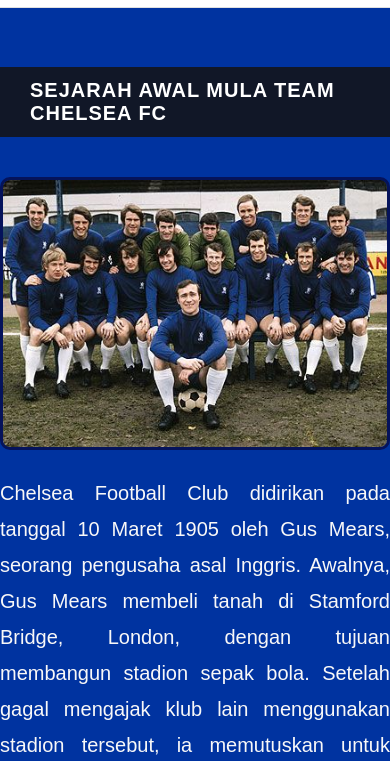
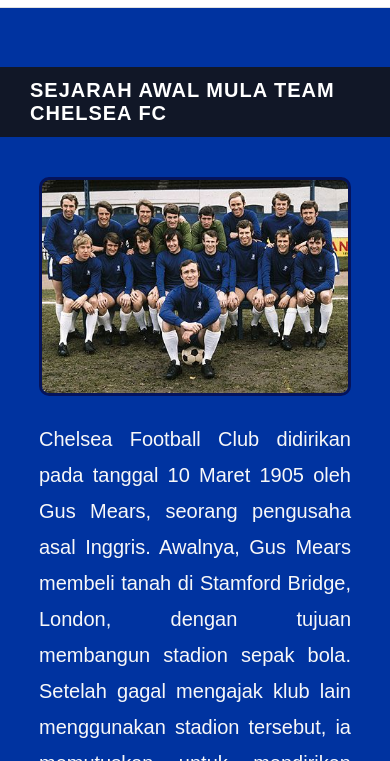
Before and after one commit to ghniii/chelsea, a plain HTML site: page galeri.html in a window 390 px wide. Shown: the part 83-844 px from the top of the page. Drawn offline with Linux system fonts and the light colour scheme.

Commit message:
Update style.css

```diff
--- a/style.css
+++ b/style.css
@@ -411,6 +411,16 @@
   color: #f8f8f8;
 }
 
+@media (max-width: 600px) {
+  .galeri-section {
+    flex-direction: column; /* ubah ke atas-bawah di layar kecil */
+  }
+
+  .galeri-content {
+    width: 80%; /* biar pas di layar HP */
+  }
+}
+
 
 /* ====== PRESTASI SECTION ====== */
 .prestasi-section {
```
